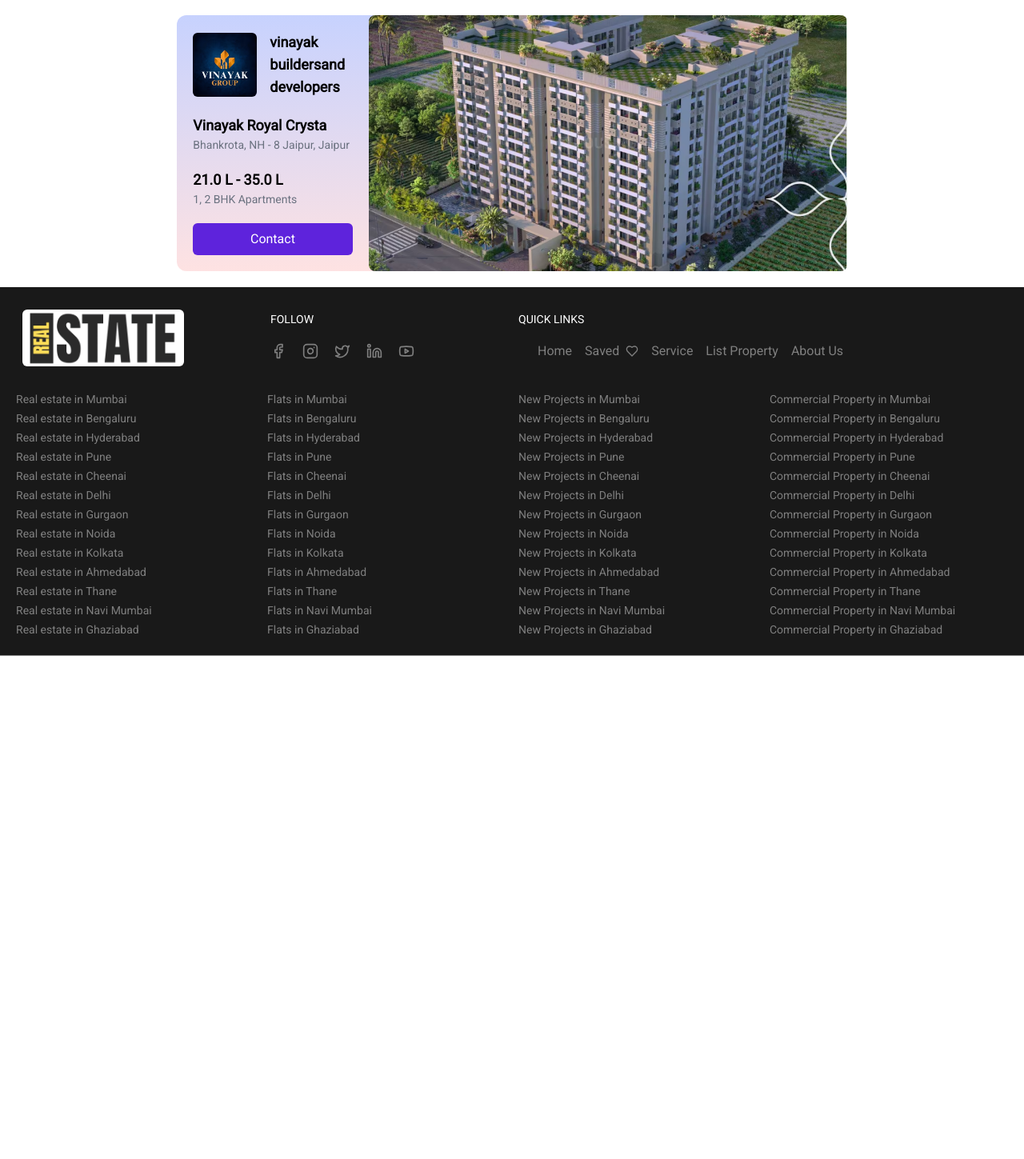
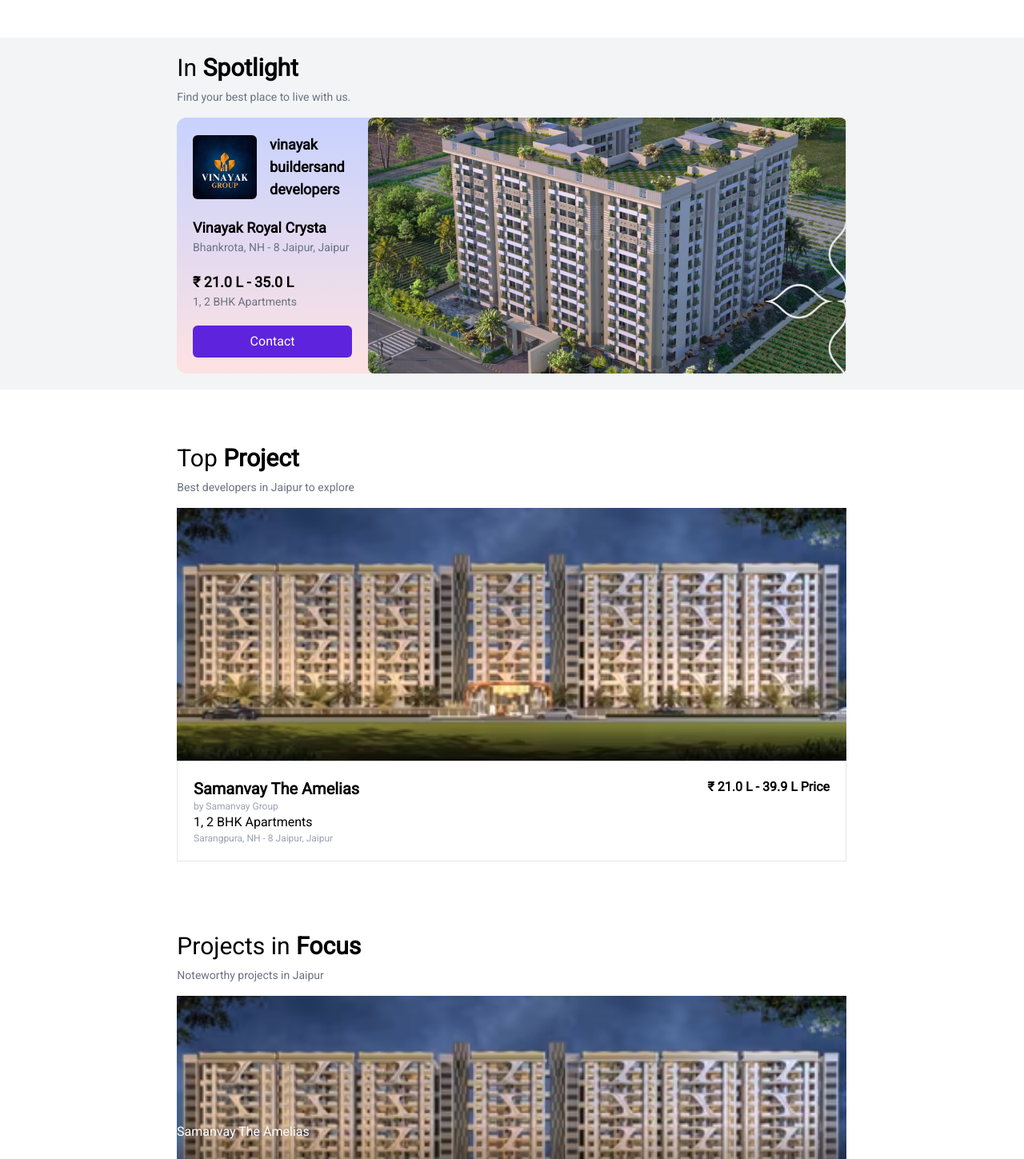
Before and after one commit to teamparmjeet/house, a Next.js app: page / in a window 1280 px wide. Shown: the part 521-1970 px from the top of the page at 80% size. Before the commit the page ends 1341 px from the top, so only its background shows below. Built offline with nearby package versions, Linux system fonts and the light colour scheme.

Commit message:
initial changes

```diff
--- a/app/globals.css
+++ b/app/globals.css
@@ -14,7 +14,8 @@
     background-image: url("/image/buyCover.36ede2d6.webp");
     background-size: cover;
     background-repeat: no-repeat;
-    background-position: right; /* Center the image */
+    background-position: right;
+    /* Center the image */
     height: 520px;
 }
 
@@ -22,27 +23,56 @@
 @media (max-width: 1208px) {
     .bg-banner {
         height: 400px;
-        background-position: right; /* Center the image */
+        background-position: right;
+        /* Center the image */
     }
 }
 
 @media (max-width: 800px) {
     .bg-banner {
         height: 400px;
-        background-position: center; /* Center the image */
+        background-position: center;
+        /* Center the image */
     }
 }
+
 /* For mobile phones */
 @media (max-width: 480px) {
     .bg-banner {
         height: 300px;
-        background-position: center; /* Center the image */
+        background-position: center;
+        /* Center the image */
     }
 }
 
 /* For very small screens (optional) */
 @media (max-width: 320px) {
     .bg-banner {
-        height: 250px; /* Adjust height for very small screens if needed */
+        height: 250px;
+        /* Adjust height for very small screens if needed */
     }
 }
+
+
+
+/* carousel button */
+.react-multiple-carousel__arrow--left {
+    left: 0px!important;
+}
+.react-multiple-carousel__arrow--left:hover {
+    background: #5e23dc !important;
+}
+
+.react-multiple-carousel__arrow--right{
+    right: 0px!important;
+
+
+}
+.react-multiple-carousel__arrow--right:hover {
+    background: #5e23dc !important;
+}
+
+.react-multiple-carousel__arrow {
+    background: #5e23dc3b !important;
+    top: 0;
+}
--- a/app/page.js
+++ b/app/page.js
@@ -1,15 +1,48 @@
 import React from 'react'
 import Banner from '@/components/banner/Banner'
-import Card from '@/components/card/spotlight/Card'
+import SpotlightCard from '@/components/card/spotlight/Card'
+import TopProjectCard from "@/components/card/top-project/card"
+import FocusCard from "@/components/card/focus/Card"
 export default function page() {
   return (
     <>
 
       <Banner title=" Jaipur" />
 
-      <div className=' container lg:w-2/3 mx-auto py-5'>
-      <Card />
+      <div className=' bg-gray-100'>
+
+        <div className=' container lg:w-2/3 mx-auto py-5 lg:my-12'>
+          <div className=' lg:mb-4 mb-2 px-2'>
+            <h2 className=' text-3xl'>In <span className=' font-semibold'>Spotlight</span></h2>
+            <p className=' font-medium text-gray-500 text-sm mt-2'>Find your best place to live with us.</p>
+
+          </div>
+          <SpotlightCard />
+        </div>
       </div>
+
+
+
+
+      <div className=' container lg:w-2/3 mx-auto py-5 lg:my-12'>
+        <div className=' lg:mb-4 mb-2 px-2'>
+          <h2 className=' text-3xl'>Top <span className=' font-semibold'>Project</span></h2>
+          <p className=' text-gray-500 text-sm mt-2 font-medium'>Best developers in Jaipur to explore</p>
+
+        </div>
+        <TopProjectCard />
+      </div>
+
+
+      <div className=' container lg:w-2/3 mx-auto py-5 lg:my-12'>
+        <div className=' lg:mb-4 mb-2 px-2'>
+          <h2 className=' text-3xl'>Projects in <span className=' font-semibold'> Focus</span></h2>
+          <p className=' text-gray-500 text-sm mt-2 font-medium'>Noteworthy projects in Jaipur</p>
+
+        </div>
+        <FocusCard />
+      </div>
+
     </>
   )
 }
--- /dev/null
+++ b/components/card/focus/Card.jsx
@@ -0,0 +1,47 @@
+"use client"
+import React from 'react'
+import Image from 'next/image'
+import Carousel from 'react-multi-carousel';
+import 'react-multi-carousel/lib/styles.css';
+export default function Card() {
+
+    const responsive = {
+        superLargeDesktop: {
+
+            breakpoint: { max: 4000, min: 3000 },
+            items: 2
+        },
+        desktop: {
+            breakpoint: { max: 3000, min: 1024 },
+            items: 2
+        },
+        tablet: {
+            breakpoint: { max: 1024, min: 464 },
+            items: 1
+        },
+        mobile: {
+            breakpoint: { max: 464, min: 0 },
+            items: 1
+        }
+    };
+
+    return (
+        <>
+
+
+            <Carousel responsive={responsive} autoPlay removeArrowOnDeviceType={["tablet", "mobile"]}>
+                <div className=" mx-2">
+                    <div className=" relative">
+                        <Image className='object-cover  w-full' src="/image/samanvay_the_amelias-sarangpura-jaipur-samanvay_group.avif" width={500} height={250} />
+                        <div className=' absolute bottom-0 bg-gradient-to-b from-transparent to-black  h-1/2  w-full text-white '>
+                           <h1>Samanvay The Amelias</h1>
+                        </div>
+                    </div>
+
+
+                </div>
+            </Carousel>
+
+        </>
+    )
+}
--- a/components/card/spotlight/Card.jsx
+++ b/components/card/spotlight/Card.jsx
@@ -1,12 +1,39 @@
+"use client"
 import React from 'react'
 import Image from 'next/image'
+import Carousel from 'react-multi-carousel';
+import 'react-multi-carousel/lib/styles.css';
 export default function Card() {
+
+    const responsive = {
+        superLargeDesktop: {
+
+            breakpoint: { max: 4000, min: 3000 },
+            items: 1
+        },
+        desktop: {
+            breakpoint: { max: 3000, min: 1024 },
+            items: 1
+        },
+        tablet: {
+            breakpoint: { max: 1024, min: 464 },
+            items: 1
+        },
+        mobile: {
+            breakpoint: { max: 464, min: 0 },
+            items: 1
+        }
+    };
+
     return (
         <>
+
+
+            <Carousel responsive={responsive} autoPlay removeArrowOnDeviceType={["tablet", "mobile"]}>
                 <div className="rounded-xl mx-2 bg-gradient-to-b from-indigo-200 to-red-100 grid lg:grid-cols-7  ">
                     <div className="lg:col-span-2 flex flex-col justify-between lg:h-80  p-5 ">
                         <div className=' flex items-center gap-4'>
-                        <Image src="/image/medium.avif" className=' rounded-md' width={80} height={80}/>
+                            <Image src="/image/medium.avif" className=' rounded-md' width={80} height={80} />
                             <h2 className=' text-lg font-semibold'>vinayak buildersand developers</h2>
                         </div>
                         <div>
@@ -15,15 +42,60 @@
 
                         </div>
                         <div>
-                        <h2 className=' text-lg font-bold '>21.0 L - 35.0 L</h2>
+                            <h2 className=' text-lg font-bold '>₹ 21.0 L - 35.0 L</h2>
                             <p className=' text-sm text-gray-500'>1, 2 BHK Apartments</p>
                         </div>
                         <button className=' bg-[#5e23dc] text-white rounded-md px-4 py-2 w-full font-medium'>Contact</button>
                     </div>
                     <div className="lg:col-span-5 ">
-                    <Image className='object-cover lg:h-80 h-52 rounded-lg  w-full' src="/image/the_century_garden-bhankrota-jaipur-century.avif" width={500} height={500}/>
+                        <Image className='object-cover lg:h-80 h-52 rounded-lg  w-full' src="/image/the_century_garden-bhankrota-jaipur-century.avif" width={500} height={500} />
                     </div>
                 </div>
+
+                <div className="rounded-xl mx-2 bg-gradient-to-b from-indigo-200 to-red-100 grid lg:grid-cols-7  ">
+                    <div className="lg:col-span-2 flex flex-col justify-between lg:h-80  p-5 ">
+                        <div className=' flex items-center gap-4'>
+                            <Image src="/image/medium.avif" className=' rounded-md' width={80} height={80} />
+                            <h2 className=' text-lg font-semibold'>vinayak buildersand developers</h2>
+                        </div>
+                        <div>
+                            <h2 className=' text-lg font-bold'>Vinayak Royal Crysta</h2>
+                            <p className=' text-sm text-gray-500'>Bhankrota, NH - 8 Jaipur, Jaipur</p>
+
+                        </div>
+                        <div>
+                            <h2 className=' text-lg font-bold '>₹ 21.0 L - 35.0 L</h2>
+                            <p className=' text-sm text-gray-500'>1, 2 BHK Apartments</p>
+                        </div>
+                        <button className=' bg-[#5e23dc] text-white rounded-md px-4 py-2 w-full font-medium'>Contact</button>
+                    </div>
+                    <div className="lg:col-span-5 ">
+                        <Image className='object-cover lg:h-80 h-52 rounded-lg  w-full' src="/image/the_century_garden-bhankrota-jaipur-century.avif" width={500} height={500} />
+                    </div>
+                </div>
+
+                <div className="rounded-xl mx-2 bg-gradient-to-b from-indigo-200 to-red-100 grid lg:grid-cols-7  ">
+                    <div className="lg:col-span-2 flex flex-col justify-between lg:h-80  p-5 ">
+                        <div className=' flex items-center gap-4'>
+                            <Image src="/image/medium.avif" className=' rounded-md' width={80} height={80} />
+                            <h2 className=' text-lg font-semibold'>vinayak buildersand developers</h2>
+                        </div>
+                        <div>
+                            <h2 className=' text-lg font-bold'>Vinayak Royal Crysta</h2>
+                            <p className=' text-sm text-gray-500'>Bhankrota, NH - 8 Jaipur, Jaipur</p>
+
+                        </div>
+                        <div>
+                            <h2 className=' text-lg font-bold '>₹ 21.0 L - 35.0 L</h2>
+                            <p className=' text-sm text-gray-500'>1, 2 BHK Apartments</p>
+                        </div>
+                        <button className=' bg-[#5e23dc] text-white rounded-md px-4 py-2 w-full font-medium'>Contact</button>
+                    </div>
+                    <div className="lg:col-span-5 ">
+                        <Image className='object-cover lg:h-80 h-52 rounded-lg  w-full' src="/image/the_century_garden-bhankrota-jaipur-century.avif" width={500} height={500} />
+                    </div>
+                </div>
+            </Carousel>
 
         </>
     )
--- /dev/null
+++ b/components/card/top-project/card.jsx
@@ -0,0 +1,59 @@
+"use client"
+import React from 'react'
+import Image from 'next/image'
+import Carousel from 'react-multi-carousel';
+import 'react-multi-carousel/lib/styles.css';
+export default function Card() {
+
+    const responsive = {
+        superLargeDesktop: {
+
+            breakpoint: { max: 4000, min: 3000 },
+            items: 2
+        },
+        desktop: {
+            breakpoint: { max: 3000, min: 1024 },
+            items: 2
+        },
+        tablet: {
+            breakpoint: { max: 1024, min: 464 },
+            items: 1
+        },
+        mobile: {
+            breakpoint: { max: 464, min: 0 },
+            items: 1
+        }
+    };
+
+    return (
+        <>
+
+
+            <Carousel responsive={responsive} autoPlay removeArrowOnDeviceType={["tablet", "mobile"]}>
+                <div className=" mx-2">
+                    <div className="">
+                        <Image className='object-cover  w-full' src="/image/samanvay_the_amelias-sarangpura-jaipur-samanvay_group.avif" width={500} height={250} />
+                    </div>
+                    <div className=" flex flex-col justify-between  p-5 border  bg-white">
+
+                        <div className="flex justify-between">
+                            <div>
+                                <h3 className=' text-xl font-semibold'>  Samanvay The Amelias</h3>
+                                <p className=' text-xs text-gray-400'>  by Samanvay Group</p>
+                            </div>
+                            <div className=' font-semibold'>
+                                ₹ 21.0 L - 39.9 L
+                                Price
+                            </div>
+                        </div>
+                        <h5 className=' text-md'>  1, 2 BHK Apartments</h5>
+                        <p className=' text-xs text-gray-400'> Sarangpura, NH - 8 Jaipur, Jaipur</p>
+
+                    </div>
+
+                </div>
+            </Carousel>
+
+        </>
+    )
+}
--- a/package.json
+++ b/package.json
@@ -12,7 +12,9 @@
     "lucide-react": "^0.417.0",
     "next": "14.2.5",
     "react": "^18",
-    "react-dom": "^18"
+    "react-dom": "^18",
+    "react-multi-carousel": "^2.8.5",
+    "react-responsive-carousel": "^3.2.23"
   },
   "devDependencies": {
     "eslint": "^8",
```
Also changed, not shown: public/image/samanvay_the_amelias-sarangpura-jaipur-samanvay_group.avif (added), 1 other file (tests, documents, lock files or other folders). Lines whose indentation alone changed are shown as unchanged.
